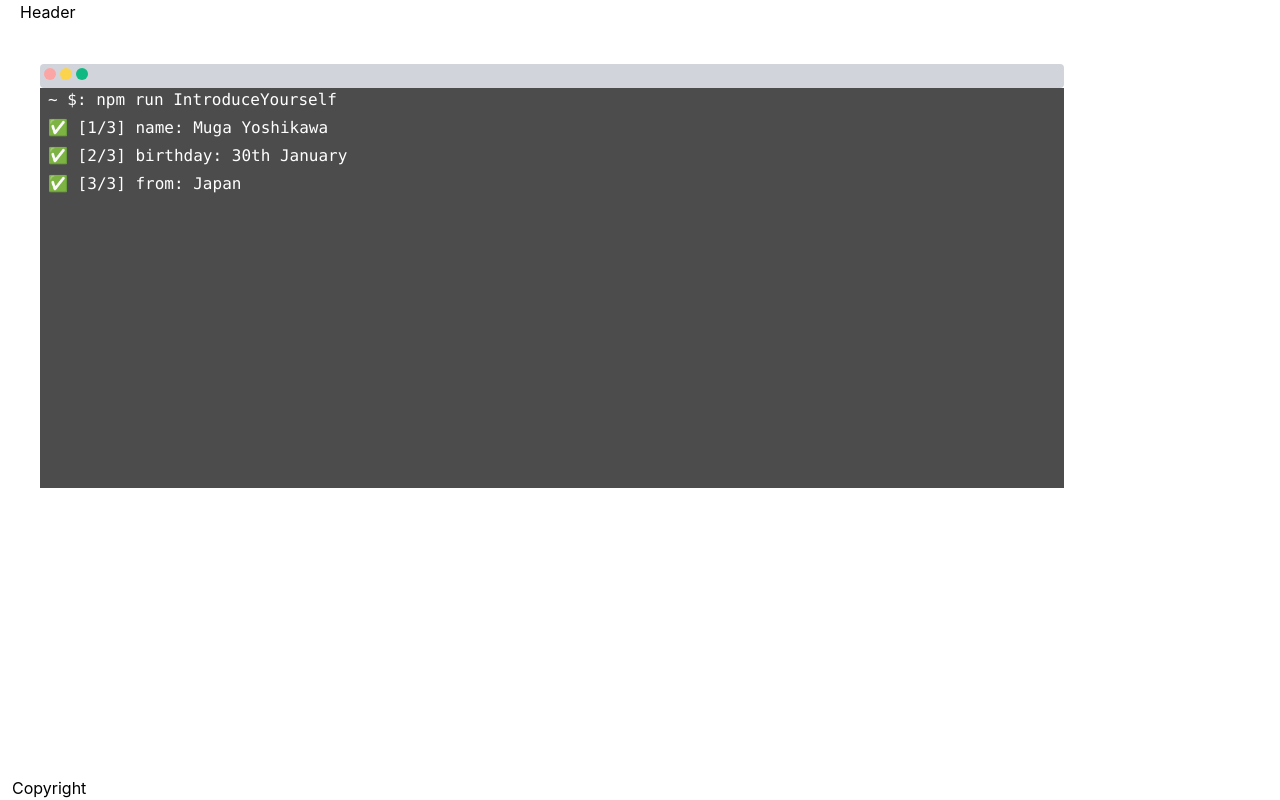
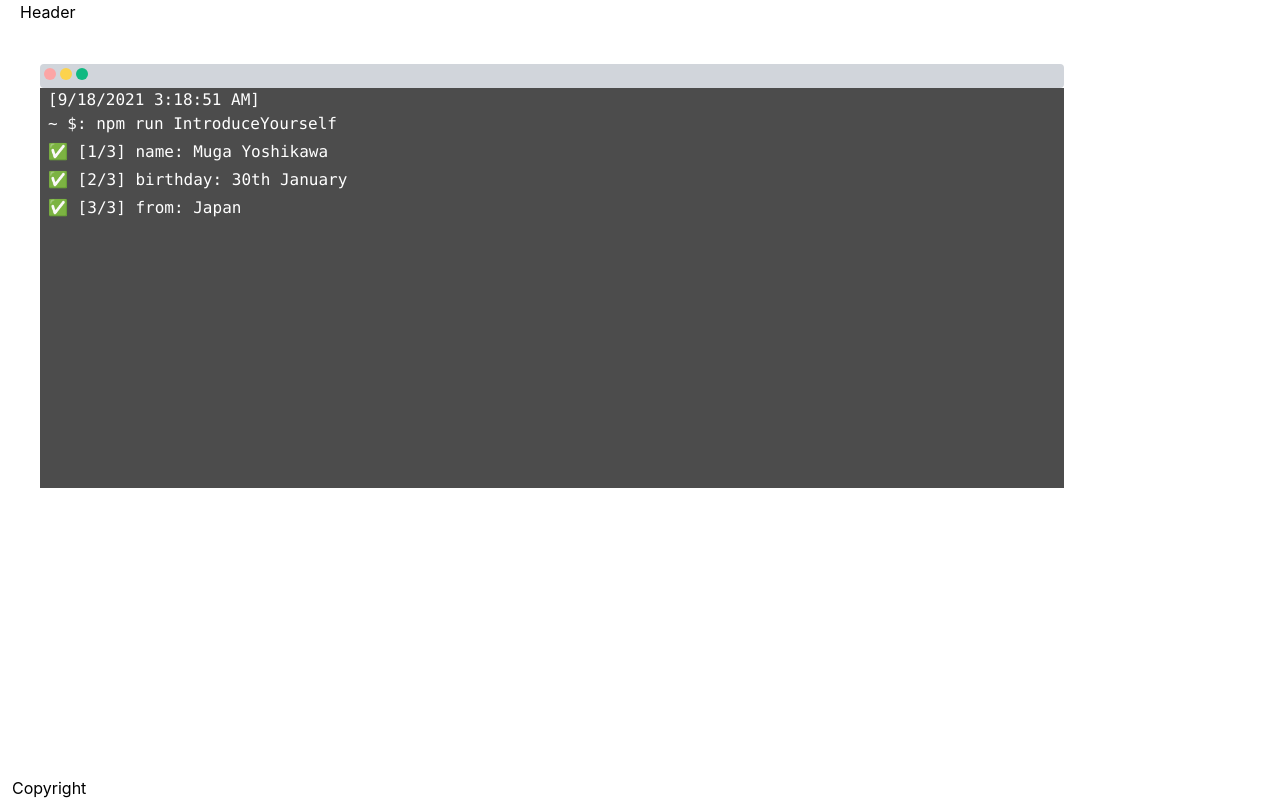
Before and after one commit to mugayoshi/muga-introduction, a React (Create React App) app: page / in a window 1280 px wide. Built offline with nearby package versions, Linux system fonts and the light colour scheme.

Commit message:
[feat]: add display of current time

```diff
--- a/src/components/Terminal.tsx
+++ b/src/components/Terminal.tsx
@@ -1,4 +1,5 @@
 import * as React from "react";
+import { useEffect, useState } from "react";
 import { MacAppWindow } from "./AppWindow";
 import { TerminalLine } from "./TerminalLine";
 
@@ -23,6 +24,11 @@ const questionsAndAnswers: SelfIntroQuestion[] = [
 
 export const Terminal: React.FC = () => {
     const lineClasses = ["ml-2", "text-white", "font-mono", "mt-1"];
+    const [currentDate, setCurrentDate] = useState(new Date());
+
+    useEffect(() => {
+      setCurrentDate(new Date());
+    }, []);
 
     return (
         <>
@@ -33,10 +39,11 @@ export const Terminal: React.FC = () => {
                     style={{ minHeight: "400px" }}
                 >
                     <p className="ml-2 text-white font-mono">
-                        ~ $: npm run IntroduceYourself
+                    [{currentDate.toLocaleDateString()} {currentDate.toLocaleTimeString()}]<br/> ~ $: npm run IntroduceYourself
                     </p>
                     {questionsAndAnswers.map((item, i) => (
                         <TerminalLine
+                            key={i}
                             classes={lineClasses}
                             question={item.question}
                             questionAnswer={item.answer}
```
